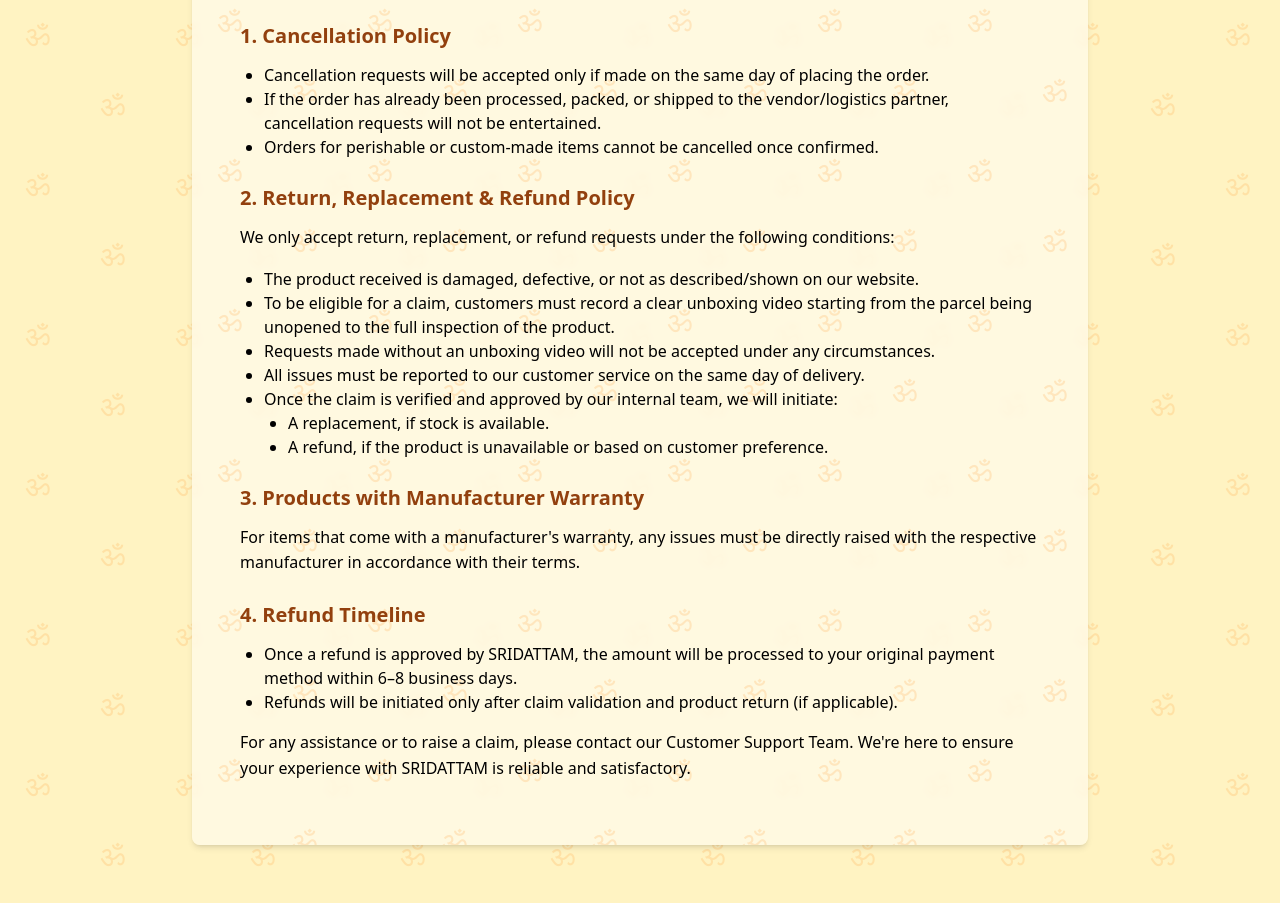
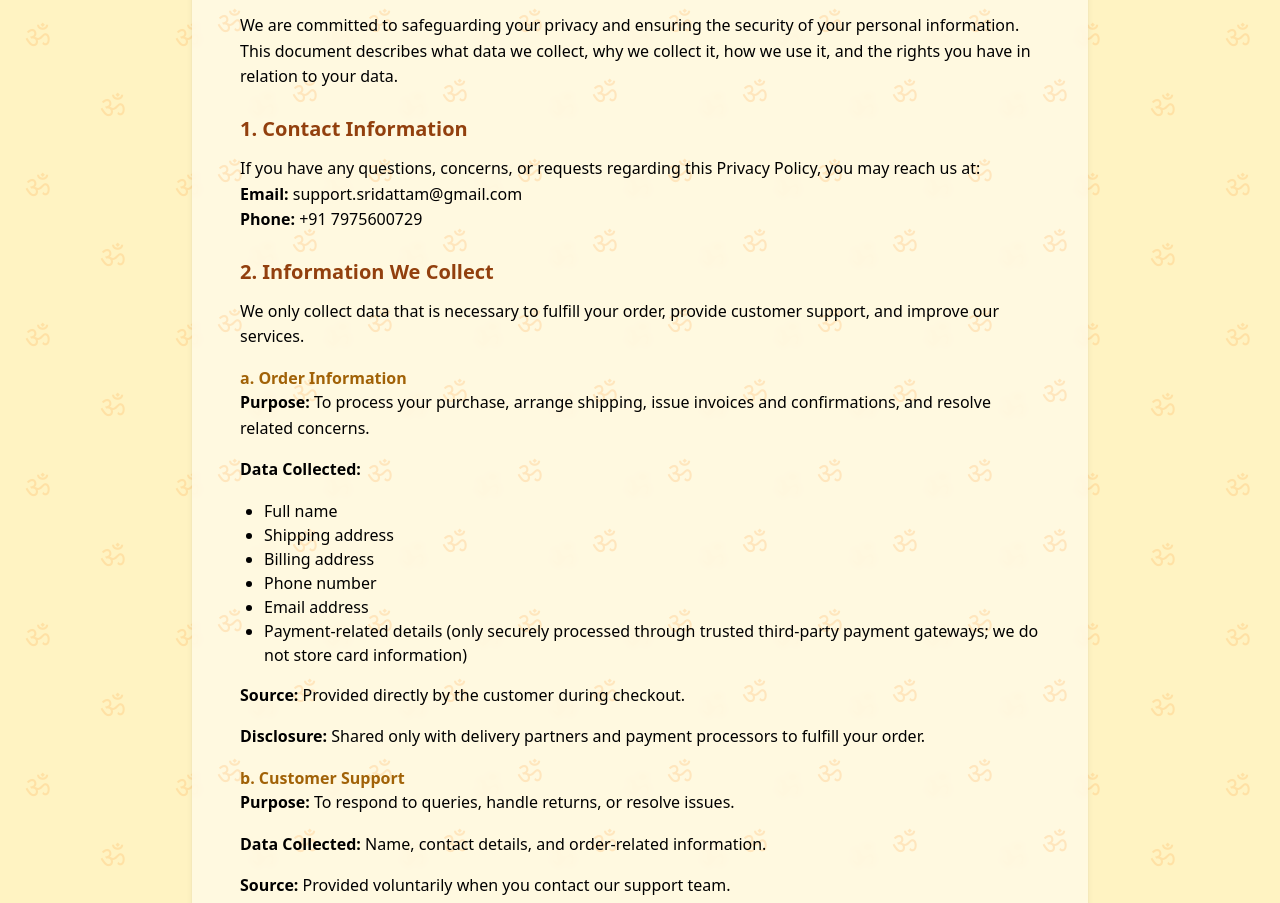
Before and after one commit to stark-doc/Sridattam, a plain HTML site: page refund-policy.html in a window 1280 px wide. Shown: the part 299-1202 px from the top of the page. Drawn offline with nearby package versions, Linux system fonts and the light colour scheme.

Commit message:
Update refund-policy.html

```diff
--- a/refund-policy.html
+++ b/refund-policy.html
@@ -3,8 +3,8 @@
 <head>
     <meta charset="UTF-8">
     <meta name="viewport" content="width=device-width, initial-scale=1.0">
-    <title>Refund Policy | SRIDATTAM</title>
-    <meta name="description" content="Refund and Return Policy for SRIDATTAM. Learn about the conditions and process for returning a product and receiving a refund.">
+    <title>Privacy Policy | SRIDATTAM</title>
+    <meta name="description" content="Privacy Policy for SRIDATTAM. Understand how we collect, use, and protect your personal information when you visit our website or purchase our products.">
     <link rel="icon" type="image/png" href="pic/tl.png">
     <script src="https://cdn.tailwindcss.com"></script>
     <link rel="stylesheet" href="https://cdnjs.cloudflare.com/ajax/libs/font-awesome/6.4.0/css/all.min.css">
@@ -17,13 +17,14 @@
         .policy-container h3 { font-size: 1.25rem; font-weight: bold; margin-top: 1.5rem; margin-bottom: 0.75rem; color: #92400e; }
         .policy-container p { margin-bottom: 1rem; line-height: 1.6; }
         .policy-container ul { list-style-type: disc; margin-left: 1.5rem; margin-bottom: 1rem; }
+        .policy-container .subsection h4 { font-weight: bold; color: #a16207; margin-top: 1rem; }
     </style>
 </head>
 <body class="font-sans">
 
     <header class="shadow-sm sticky top-0 z-50">
         <div class="container mx-auto px-4 py-2 flex justify-between items-center">
-            <a href="index.html" class="flex items-center space-x-3"><img src="pic/ml.svg" alt="SRIDATTAM Logo" class="h-12 md:h-14 w-auto"></a>
+            <a href="index.html" class="flex items-center space-x-3"><img src="pic/Sridattam main logo.svg" alt="SRIDATTAM Logo" class="h-12 md:h-14 w-auto"></a>
             <nav class="flex space-x-8">
                 <a href="index.html" class="text-gray-600 hover:text-amber-600 transition">Home</a>
                 <a href="blog.html" class="text-gray-600 hover:text-amber-600 transition">Blog</a>
@@ -34,40 +35,65 @@
     <main class="py-16">
         <div class="container mx-auto px-4">
             <div class="max-w-4xl mx-auto section-bg p-8 md:p-12 rounded-lg shadow-md policy-container">
-                <h2>Cancellation & Refund Policy</h2>
-                <p>At SRIDATTAM, we are committed to providing quality products and a transparent experience for our customers. Please read the following policy carefully before making a purchase.</p>
+                <h2>Privacy Policy</h2>
+                <p>This Privacy Policy outlines how SRIDATTAM (“we”, “us”, or “our”) collects, uses, and protects the personal information you provide when you visit or make a purchase through our website.</p>
+                <p>We are committed to safeguarding your privacy and ensuring the security of your personal information. This document describes what data we collect, why we collect it, how we use it, and the rights you have in relation to your data.</p>
 
-                <h3>1. Cancellation Policy</h3>
+                <h3>1. Contact Information</h3>
+                <p>If you have any questions, concerns, or requests regarding this Privacy Policy, you may reach us at:<br>
+                <strong>Email:</strong> support.sridattam@gmail.com<br>
+                <strong>Phone:</strong> +91 7975600729</p>
+
+                <h3>2. Information We Collect</h3>
+                <p>We only collect data that is necessary to fulfill your order, provide customer support, and improve our services.</p>
+                <div class="subsection">
+                    <h4>a. Order Information</h4>
+                    <p><strong>Purpose:</strong> To process your purchase, arrange shipping, issue invoices and confirmations, and resolve related concerns.</p>
+                    <p><strong>Data Collected:</strong></p>
+                    <ul>
+                        <li>Full name</li>
+                        <li>Shipping address</li>
+                        <li>Billing address</li>
+                        <li>Phone number</li>
+                        <li>Email address</li>
+                        <li>Payment-related details (only securely processed through trusted third-party payment gateways; we do not store card information)</li>
+                    </ul>
+                    <p><strong>Source:</strong> Provided directly by the customer during checkout.</p>
+                    <p><strong>Disclosure:</strong> Shared only with delivery partners and payment processors to fulfill your order.</p>
+                </div>
+                <div class="subsection">
+                    <h4>b. Customer Support</h4>
+                    <p><strong>Purpose:</strong> To respond to queries, handle returns, or resolve issues.</p>
+                    <p><strong>Data Collected:</strong> Name, contact details, and order-related information.</p>
+                    <p><strong>Source:</strong> Provided voluntarily when you contact our support team.</p>
+                    <p><strong>Disclosure:</strong> Not shared with any third party without your explicit consent.</p>
+                </div>
+
+                <h3>3. Cookies & Tracking Technologies</h3>
+                <p>We do not use cookies, tracking pixels, or third-party analytics tools. Your interactions on our site remain private and are not monitored for advertising or profiling purposes.</p>
+
+                <h3>4. Third-Party Services</h3>
+                <p>We work with third-party logistics and payment gateways for secure transactions. These third parties are only provided with the information necessary to complete their specific functions and are bound by confidentiality.</p>
+
+                <h3>5. Data Security</h3>
+                <p>We implement appropriate physical, technical, and administrative measures to safeguard the information you provide. All payment-related transactions are encrypted and handled through certified third-party gateways.</p>
+
+                <h3>6. Your Rights</h3>
+                <p>You have the right to:</p>
                 <ul>
-                    <li>Cancellation requests will be accepted only if made on the same day of placing the order.</li>
-                    <li>If the order has already been processed, packed, or shipped to the vendor/logistics partner, cancellation requests will not be entertained.</li>
-                    <li>Orders for perishable or custom-made items cannot be cancelled once confirmed.</li>
+                    <li>Request access to the data we hold about you</li>
+                    <li>Correct inaccurate or incomplete information</li>
+                    <li>Request deletion of your personal data (where applicable by law)</li>
                 </ul>
+                <p>To exercise these rights, contact us at support.sridattam@gmail.com.</p>
 
-                <h3>2. Return, Replacement & Refund Policy</h3>
-                <p>We only accept return, replacement, or refund requests under the following conditions:</p>
-                <ul>
-                    <li>The product received is damaged, defective, or not as described/shown on our website.</li>
-                    <li>To be eligible for a claim, customers must record a clear unboxing video starting from the parcel being unopened to the full inspection of the product.</li>
-                    <li>Requests made without an unboxing video will not be accepted under any circumstances.</li>
-                    <li>All issues must be reported to our customer service on the same day of delivery.</li>
-                    <li>Once the claim is verified and approved by our internal team, we will initiate:
-                        <ul>
-                            <li>A replacement, if stock is available.</li>
-                            <li>A refund, if the product is unavailable or based on customer preference.</li>
-                        </ul>
-                    </li>
-                </ul>
+                <h3>7. Policy Updates</h3>
+                <p>We may update this Privacy Policy from time to time to reflect changes in our practices, services, or legal obligations.</p>
 
-                <h3>3. Products with Manufacturer Warranty</h3>
-                <p>For items that come with a manufacturer's warranty, any issues must be directly raised with the respective manufacturer in accordance with their terms.</p>
-
-                <h3>4. Refund Timeline</h3>
-                 <ul>
-                    <li>Once a refund is approved by SRIDATTAM, the amount will be processed to your original payment method within 6–8 business days.</li>
-                    <li>Refunds will be initiated only after claim validation and product return (if applicable).</li>
-                </ul>
-                <p>For any assistance or to raise a claim, please contact our Customer Support Team. We're here to ensure your experience with SRIDATTAM is reliable and satisfactory.</p>
+                 <h3>8. Contact Us</h3>
+                <p>If you have any questions about this Privacy Policy, please contact us at:<br>
+                Email: support.sridattam@gmail.com<br>
+                Phone: +91 7975600729</p>
             </div>
         </div>
     </main>
```
